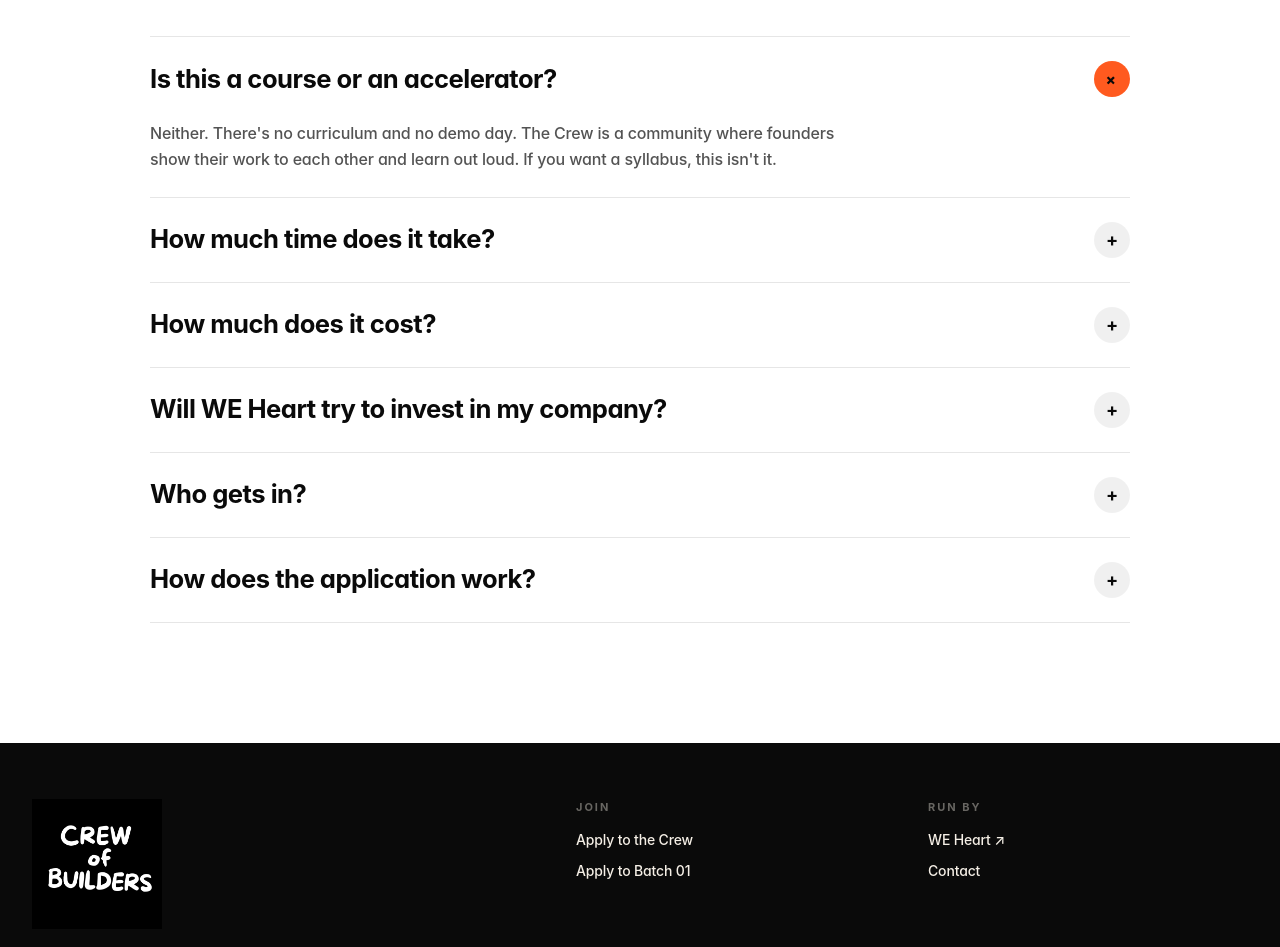
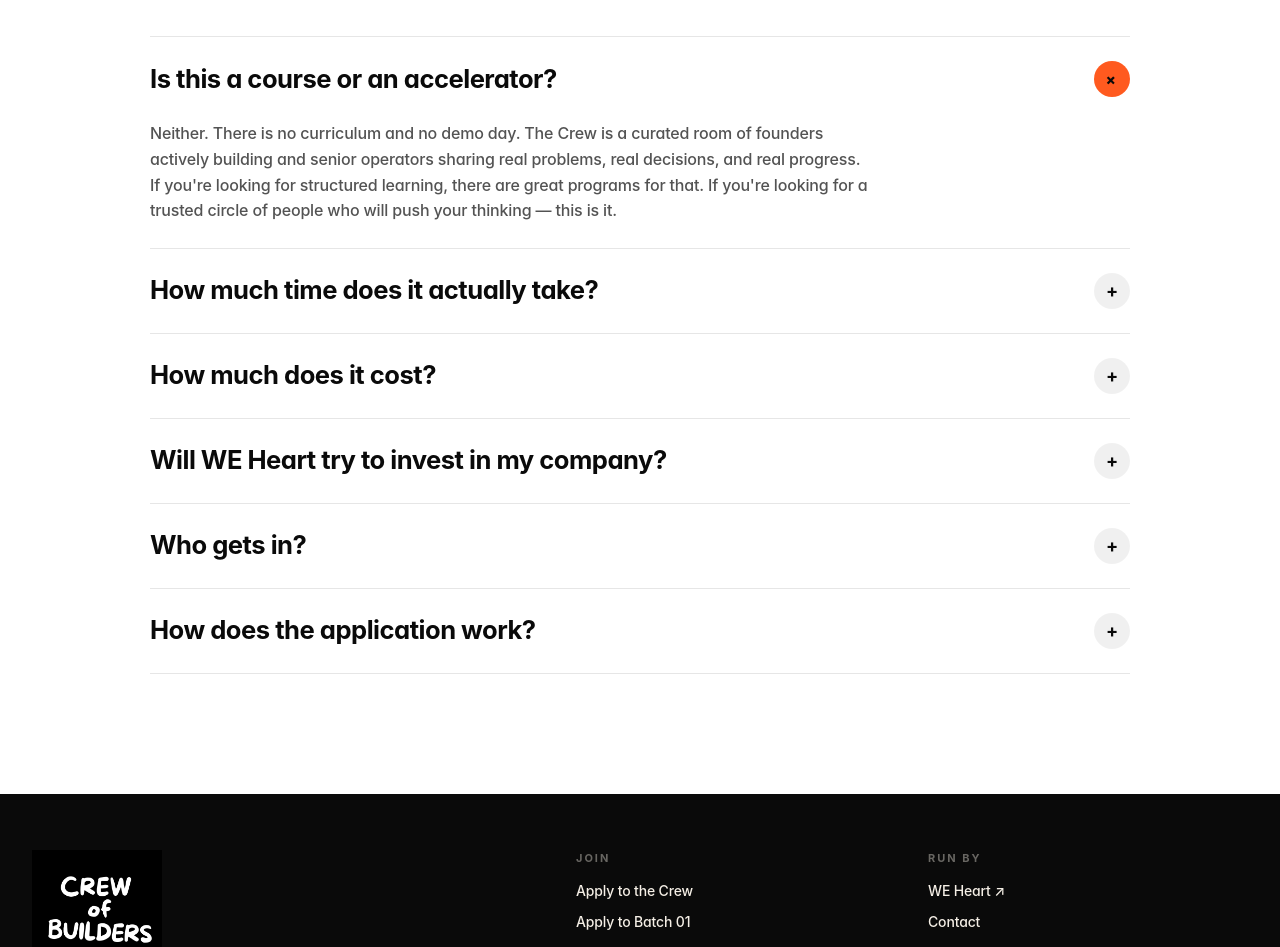
Before and after one commit to build-gif/crew-web, a Next.js app: page / in a window 1280 px wide. Shown: the part 4020-4967 px from the top of the page. Built offline with nearby package versions, Linux system fonts and the light colour scheme.

Commit message:
content(faq): rewrite FAQ copy to remove VC-bro tone, fix hallucinations, and include Expert persona

```diff
--- a/src/app/page.jsx
+++ b/src/app/page.jsx
@@ -533,27 +533,27 @@ function CobFAQ() {
   const faqs = [
     {
       q: 'Is this a course or an accelerator?',
-      a: 'Neither. There\'s no curriculum and no demo day. The Crew is a community where founders show their work to each other and learn out loud. If you want a syllabus, this isn\'t it.',
+      a: 'Neither. There is no curriculum and no demo day. The Crew is a curated room of founders actively building and senior operators sharing real problems, real decisions, and real progress. If you\'re looking for structured learning, there are great programs for that. If you\'re looking for a trusted circle of people who will push your thinking — this is it.',
     },
     {
-      q: 'How much time does it take?',
-      a: 'Honestly: about 30 minutes a week if you want value, an hour if you want to give back. Most activity is async. The monthly expert session is 90 minutes; the dinner is optional.',
+      q: 'How much time does it actually take?',
+      a: 'We built this for people who don\'t have time to waste. Most of the community is async. A realistic baseline is about 30 minutes a week. Once a month, there\'s a 90-minute live session. No mandatory calls. No "be active or get removed" pressure.',
     },
     {
       q: 'How much does it cost?',
-      a: 'Nothing. The Crew is free for accepted founders. WE Heart funds it because we\'d rather know founders early than write cold cheques.',
+      a: 'Membership is free for both founders and experts who are accepted. WE Heart Impact funds the Crew because we believe the most valuable thing we can do is be genuinely useful to builders before any investment relationship exists.',
     },
     {
       q: 'Will WE Heart try to invest in my company?',
-      a: 'Maybe — only if it fits. Joining the Crew creates zero obligation. Many members never raise from WE Heart. The point of the room is the room.',
+      a: 'Only if it makes sense for both sides. Joining the Crew creates zero obligation. Many members build and grow without ever raising from WE Heart. If a funding conversation happens, it will be organic. The point of the room is the room.',
     },
     {
       q: 'Who gets in?',
-      a: 'Founders building serious companies — pre-seed to Series A — who care more about shipping than networking. Brazilian-context bias. Strong preference for people who post their work in public.',
+      a: 'Two profiles: Founders building real companies (pre-seed to Series A) and Experts (senior executives/operators with deep domain expertise exploring their entrepreneurial path). Both need to care about substance over optics and be willing to engage with the Brazilian market context.',
     },
     {
       q: 'How does the application work?',
-      a: 'A short form (10 minutes), reviewed by a human within a week. We\'ll either invite you in, suggest a better fit, or tell you why now isn\'t the right time.',
+      a: 'A short form (about 10 minutes) reviewed by a human within a week. We don\'t auto-reject and we don\'t use filters. We\'ll reach out with an invitation, a note about timing, or a direct question to learn more before deciding.',
     },
   ];
   return (
```
